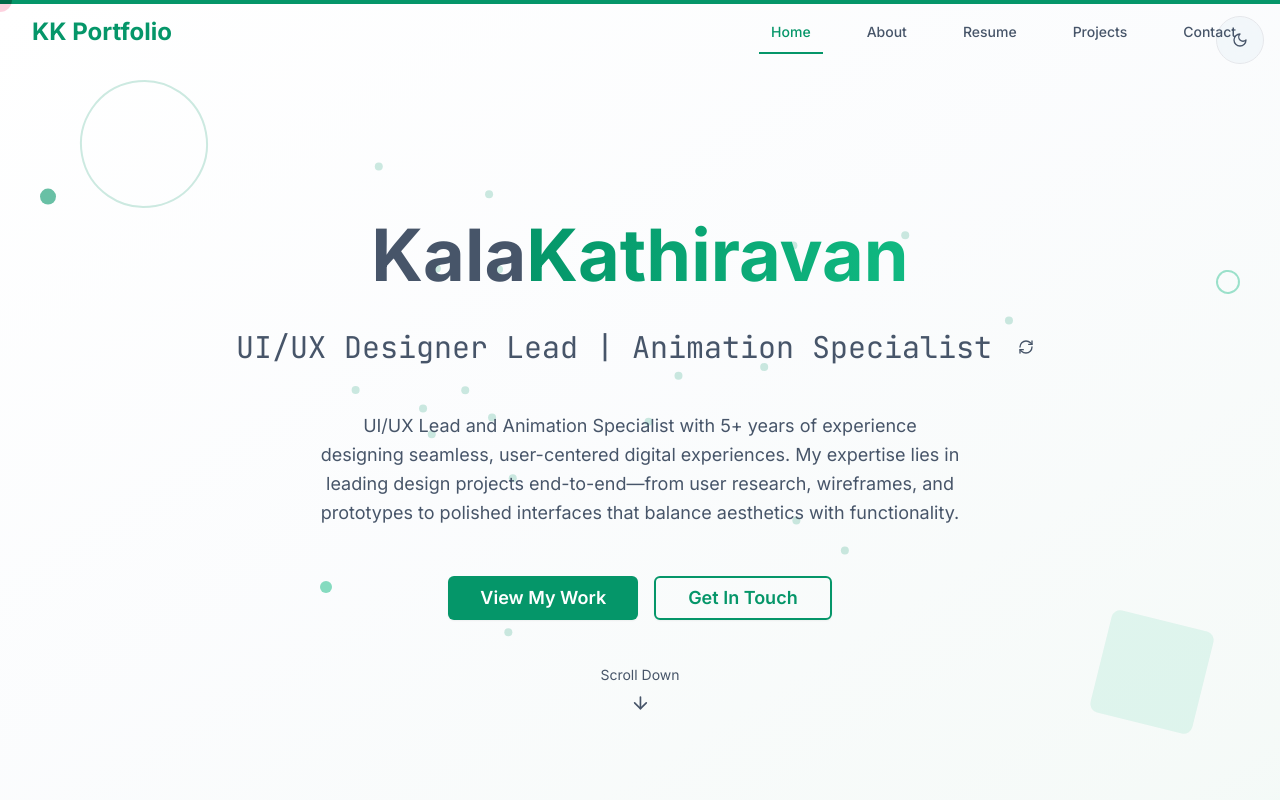
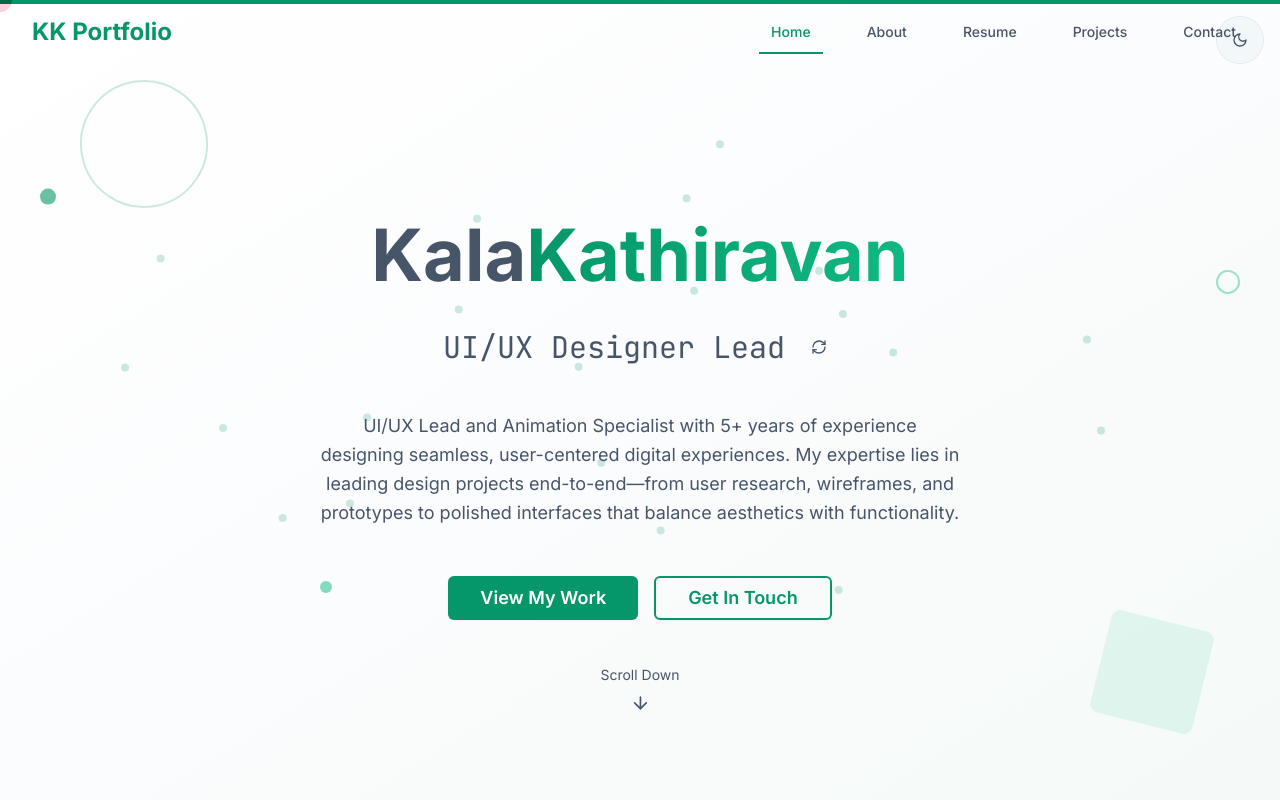
Before and after one commit to kathiravan6666/kadhir, a Next.js app: page / in a window 1280 px wide. Shown: the top 800 px of the page. Built offline with nearby package versions, Linux system fonts and the light colour scheme.

Commit message:
Update hero-section.tsx

```diff
--- a/components/hero-section.tsx
+++ b/components/hero-section.tsx
@@ -10,7 +10,7 @@ export function HeroSection() {
   const [showCursor, setShowCursor] = useState(true)
   const [windowDimensions, setWindowDimensions] = useState({ width: 1200, height: 800 })
   const [isRefreshing, setIsRefreshing] = useState(false)
-  const fullText = "UI/UX Designer Lead | Animation Specialist"
+  const fullText = "UI/UX Designer Lead "
 
   useEffect(() => {
     let i = 0
```
